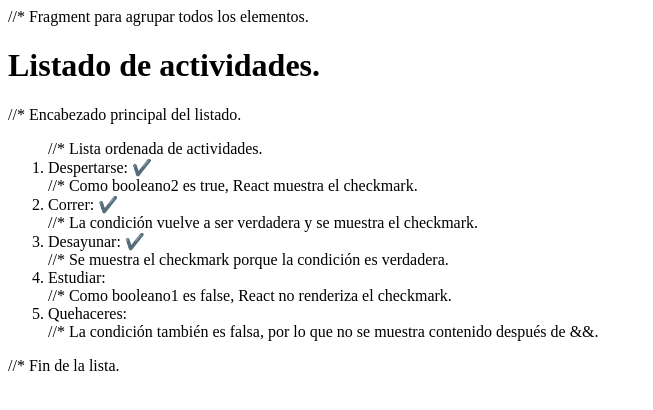
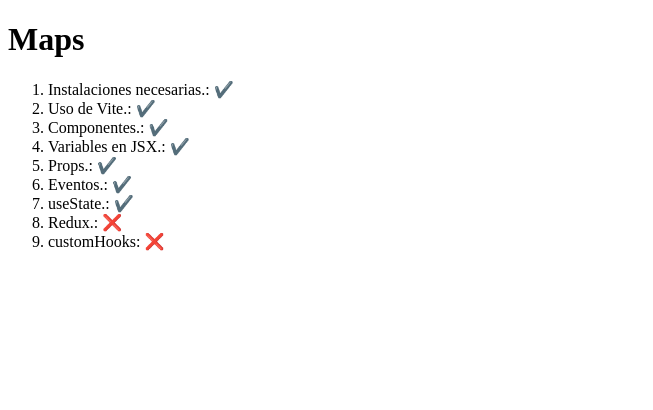
Before and after one commit to ChrisAlegriaR/React-Course, a React (Vite) app in the folder Course/: page / in a window 1280 px wide. Shown: the top 410 px of the page, without its empty margins (0-653 px from the left). Built offline with nearby package versions, Linux system fonts and the light colour scheme.

Commit message:
Updated: Section 11 Descriptions

```diff
--- a/Course/src/main.jsx
+++ b/Course/src/main.jsx
@@ -4,10 +4,10 @@
 import { StrictMode } from 'react'
 import { createRoot } from 'react-dom/client'
 // import './index.css'
-import { NombreComponente2 } from './notes/10-Condicional-&-Ternario'
+import Listado from './notes/11-Map'
 
 createRoot(document.getElementById('root')).render(
   <StrictMode>
-    <NombreComponente2 />
+    <Listado />
   </StrictMode>,
 )
--- a/Course/src/notes/11-Map.jsx
+++ b/Course/src/notes/11-Map.jsx
@@ -0,0 +1,42 @@
+// ^Map
+// ^Como bien sbaemos el uso de Map es propio de JavaScript, por lo que para recapitular un poco, este es una especie de ciclo el cual recorre absolutamente todos los elementos dentro del elemento al que le apliquemos el map mediante nombreVariable.map, por lo que normalmente map de manera por dfefecto retornara siempre lo que especificquemos dentro de este, por lo que en si map es una propiedad o una especi de ciclo for o if que se repetira hasta haber pasado atravez de cada elemento denmtro de nuestra variable, donde este por cada iteracion podra regresdar algo. Ahora bien podemos aplicar esta misma analitica y funcoion a useState e inlcusive retornar por cadas iteracion de map un elemento a renderizar. ya que como mecionamos maop no es necesario definir un return ya que este lo hara dem anera automatica. Recortdemois que la ewstrucrua de map es nombreVariable.map(item => accionesARealizarYretornae).
+// ~Ejemplo de implmenetacion de Map mediante useState y renderisaciones.
+// ~Ahora bien usando el ejemplo de la seccion 10, podemos ver que contamos con 2 diferentes componentes teniedo item que renderiza un item el cual tiene como objetivo este ser llamado y mediante el paso de propedades (props) mo0strar informacion, por lo que ahora biern dentro de el componente padre listado definimos 1 variables de nombre listadoCUrsos la cual contentendra o es un array de objetos que contieen cada objeto nombre curso y si ya fue visto, pósteriormente mediante use state definimos una variable y su funcoion donde le decimos que tome el valor de luistadocursos. Posteriormente dentro del renderizado de nuesotro componewnte mediante el uso de useSte que tiene los mismos valores que listadoCursos usaremos un map donde mediante arreglo.map(item => accionesARealizarYretornae), podras retornar cosas ocmo comentamos previamente asi que directamente podemos definir el componente item pasado por item del mapa la info nombre y visto para que retorne el itemp or casa objeto en useSate
+import { useState } from "react"
+
+function Item({nombre, visto}) {
+    return (
+        <>
+            <li>{nombre}: {visto ? '✔️' : '❌'}</li>
+        </>
+    );
+}
+
+function Listado() {
+    let listadoCursos = [
+        {nombre: "Instalaciones necesarias.", visto: true},
+        {nombre: "Uso de Vite.", visto: true},
+        {nombre: "Componentes.", visto: true},
+        {nombre: "Variables en JSX.", visto: true},
+        {nombre: "Props.", visto: true},
+        {nombre: "Eventos." , visto: true},
+        {nombre: "useState.", visto: true},
+        {nombre: "Redux.", visto: false},
+        {nombre: "customHooks", visto: false}
+    ]
+
+    const [arreglo, setarreglo] = useState(listadoCursos);
+    return (
+        <>
+            <h1>Maps</h1>
+            <ol>
+                {arreglo.map(item => <Item nombre={item.nombre} visto={item.visto}></Item>)}
+            </ol>
+        </>
+    );
+}
+
+export default Listado;
+
+// ~Key unica por iteracion de map.
+// ~
```
